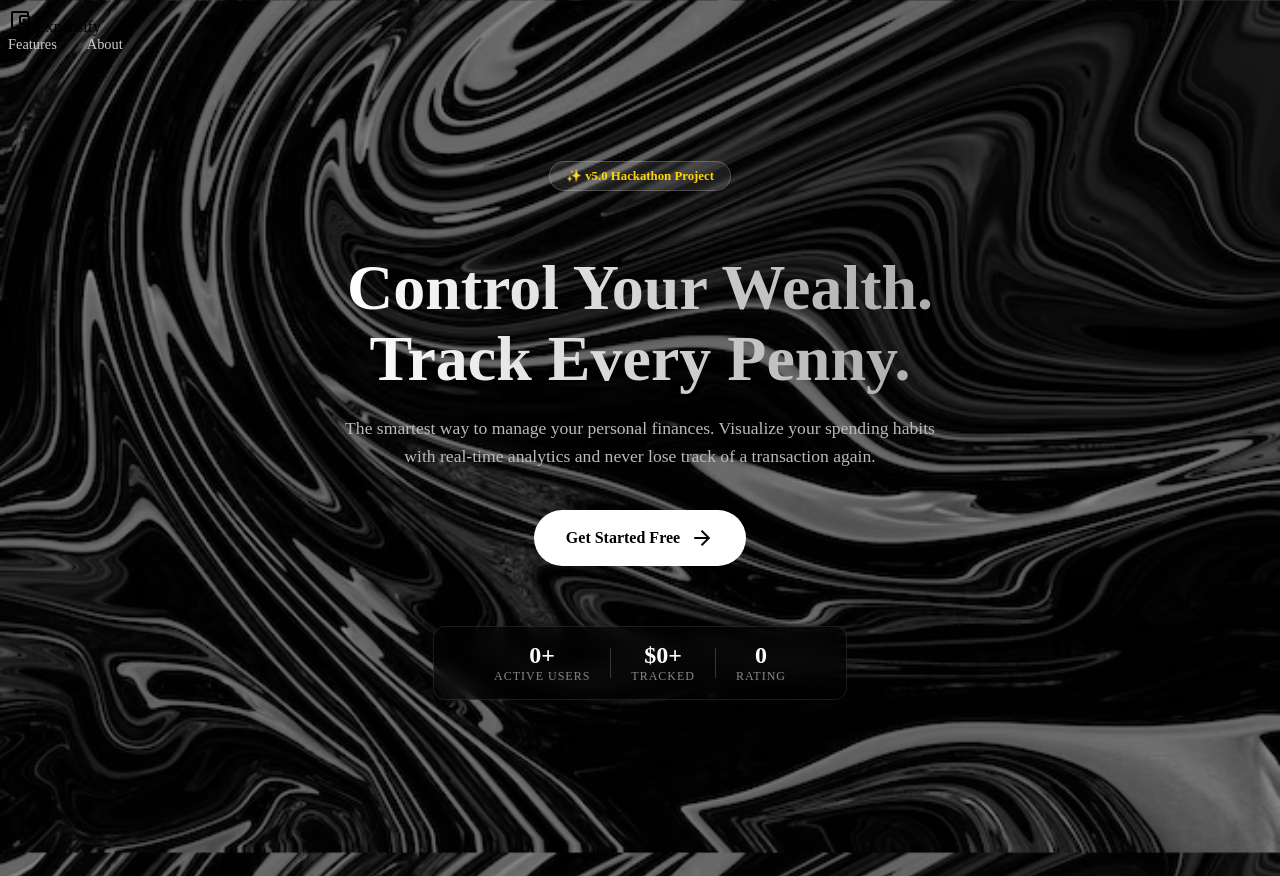
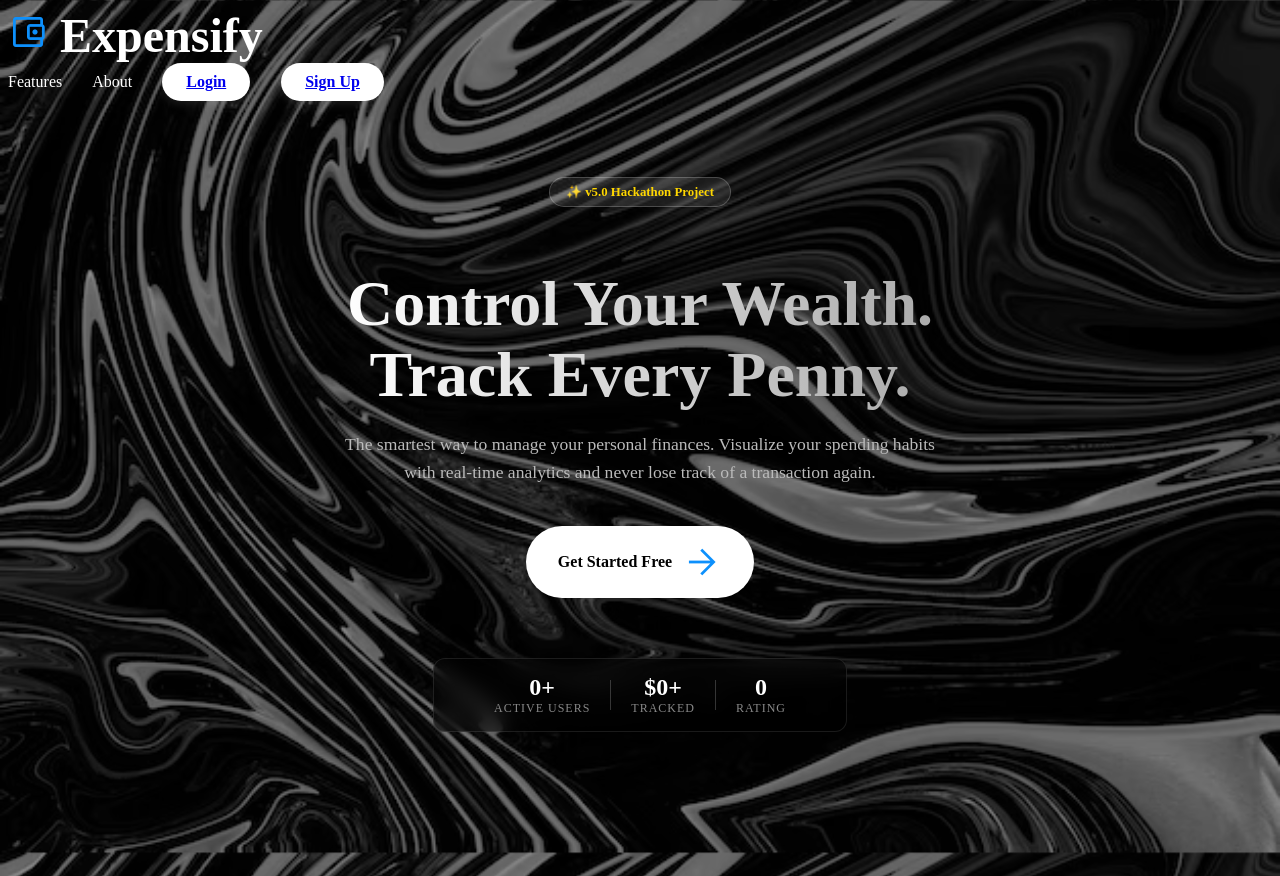
Before and after one commit to KumarAnmol1234/hackerthon-project, a website: page template/home.html in a window 1280 px wide. Drawn offline with nearby package versions, Linux system fonts and the light colour scheme.

Commit message:
almost complete

```diff
--- a/static/style1.css
+++ b/static/style1.css
@@ -26,6 +26,7 @@ body {
     background-size: cover;
     background-position: center;
     background-attachment: fixed;
+    backface-visibility:;
     color: var(--text-main);
     min-height: 100vh;
     padding-bottom: 60px;
@@ -40,9 +41,12 @@ body {
     background: transparent;
     color: white;
 }
-
+.material-symbols-outlined {
+    font-size: 2.5rem;
+    color: #0d90fc;
+}
 .logo {
-    font-size: 1.2rem;
+    font-size: 3rem;
     font-weight: 700;
     display: flex;
     align-items: center;
--- a/static/style2.css
+++ b/static/style2.css
@@ -27,17 +27,57 @@ body {
     align-items: center;
     gap: 30px;
 }
-
+.logo {
+    font-size: 3rem;
+    font-weight: 700;
+    color: #ffffff;
+    text-decoration: none;
+}
 .nav-item {
-    color: #ccc;
-    text-decoration: none;
-    font-size: 0.9rem;
+    color: #ffffff;
+    text-decoration:none;
+    font-size: 1rem;
     font-weight: 500;
     transition: color 0.2s;
 }
+.login-spacer {
+    margin-right: 1px;
+    width: auto;
+    display: flex;
+    background-color: white;
+    color: black;
+    border: none;
+    padding: 10px 24px;
+    border-radius: 30px;
+    font-weight: 700;
+    font-size: 1rem;
+    cursor: pointer;
+    transition: all 0.2s ease;
+    box-shadow: 0 4px 10px rgba(255, 255, 255, 0.1);
+}
 
+.login-spacer:hover {
+    transform: translateY(-2px);
+    box-shadow: 0 6px 15px rgba(255, 255, 255, 0.2);
+}
+
+/* Optional: Different style for Logout state if you want */
+.auth-button.logout-mode {
+    background-color: rgba(255, 255, 255, 0.1);
+    color: #ff4d4d; /* Red text for logout */
+    border: 1px solid rgba(255, 255, 255, 0.2);
+}
+
+.material-symbols-outlined {
+    font-size: 2.5rem;
+    color: #0d90fc;
+    padding: auto;
+}
 .nav-item:hover {
-    color: white;
+    color: rgb(94, 105, 89);
+    font-size: 1.5rem;
+    font-weight: 700;
+    text-decoration: none;
 }
 
 
--- a/template/home.html
+++ b/template/home.html
@@ -1,18 +1,23 @@
 <!DOCTYPE html>
 <html lang="en">
+
 <head>
     <meta charset="UTF-8">
     <meta name="viewport" content="width=device-width, initial-scale=1.0">
     <title>Expensify - Master Your Money</title>
 
     <link href="https://fonts.googleapis.com/css2?family=Inter:wght@400;600;800&display=swap" rel="stylesheet">
-    <link rel="stylesheet" href="https://fonts.googleapis.com/css2?family=Material+Symbols+Outlined:opsz,wght,FILL,GRAD@24,400,0,0" />
+    <link rel="stylesheet"
+        href="https://fonts.googleapis.com/css2?family=Material+Symbols+Outlined:opsz,wght,FILL,GRAD@24,400,0,0" />
 
     <link rel="stylesheet" href="/static/style2.css">
 </head>
+
 <body class="landing-page">
 
+
     <nav class="navbar">
+        </div>
         <div class="logo">
             <span class="material-symbols-outlined">account_balance_wallet</span>
             Expensify
@@ -20,17 +25,24 @@
         <div class="nav-links">
             <a href="#" class="nav-item">Features</a>
             <a href="#" class="nav-item">About</a>
-        </div>
+
+            <div class="login-spacer">
+                <a href="login.html" class="btn-login">Login</a>
+            </div>
+
+            <div class="login-spacer">
+                <a href="signup.html" class="btn-login">Sign Up</a>
+            </div>
     </nav>
-
     <div class="hero-container">
         <div class="hero-content">
             <div class="badge">✨ v5.0 Hackathon Project</div>
             <h1>Control Your Wealth.<br>Track Every Penny.</h1>
-            <p>The smartest way to manage your personal finances. Visualize your spending habits with real-time analytics and never lose track of a transaction again.</p>
+            <p>The smartest way to manage your personal finances. Visualize your spending habits with real-time
+                analytics and never lose track of a transaction again.</p>
 
             <div class="cta-group">
-                <a href="login.html" class="btn-primary">
+                <a href="dashboard.html" class="btn-primary">
                     Get Started Free <span class="material-symbols-outlined">arrow_forward</span>
                 </a>
             </div>
@@ -55,4 +67,5 @@
     </div>
 
 </body>
+
 </html>
```
Also changed, not shown: static/script.js (+1 -35 lines), static/script1.js (deleted, +0 -28 lines), template/dashboard.html (+2 -2 lines), template/login.html (+4 -1 lines), template/signup.html (+2 -1 lines), 1 other file.
